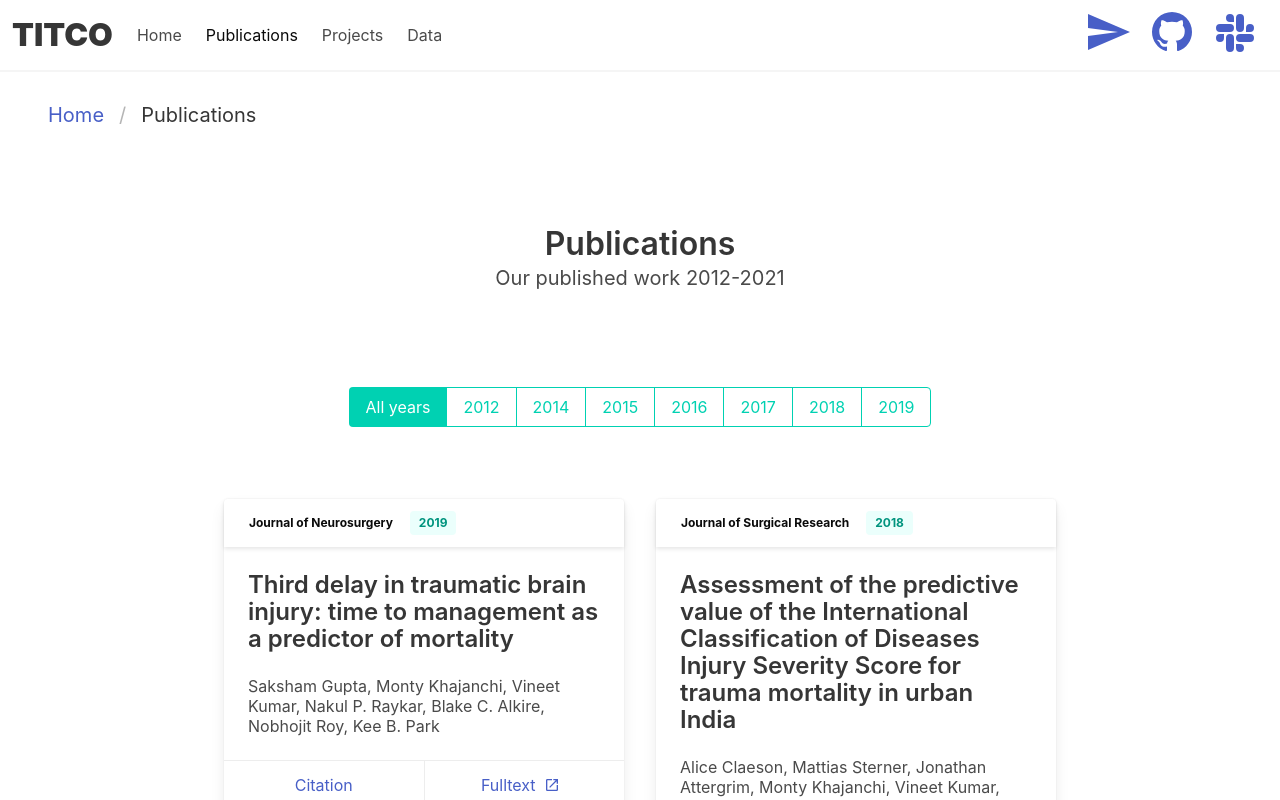
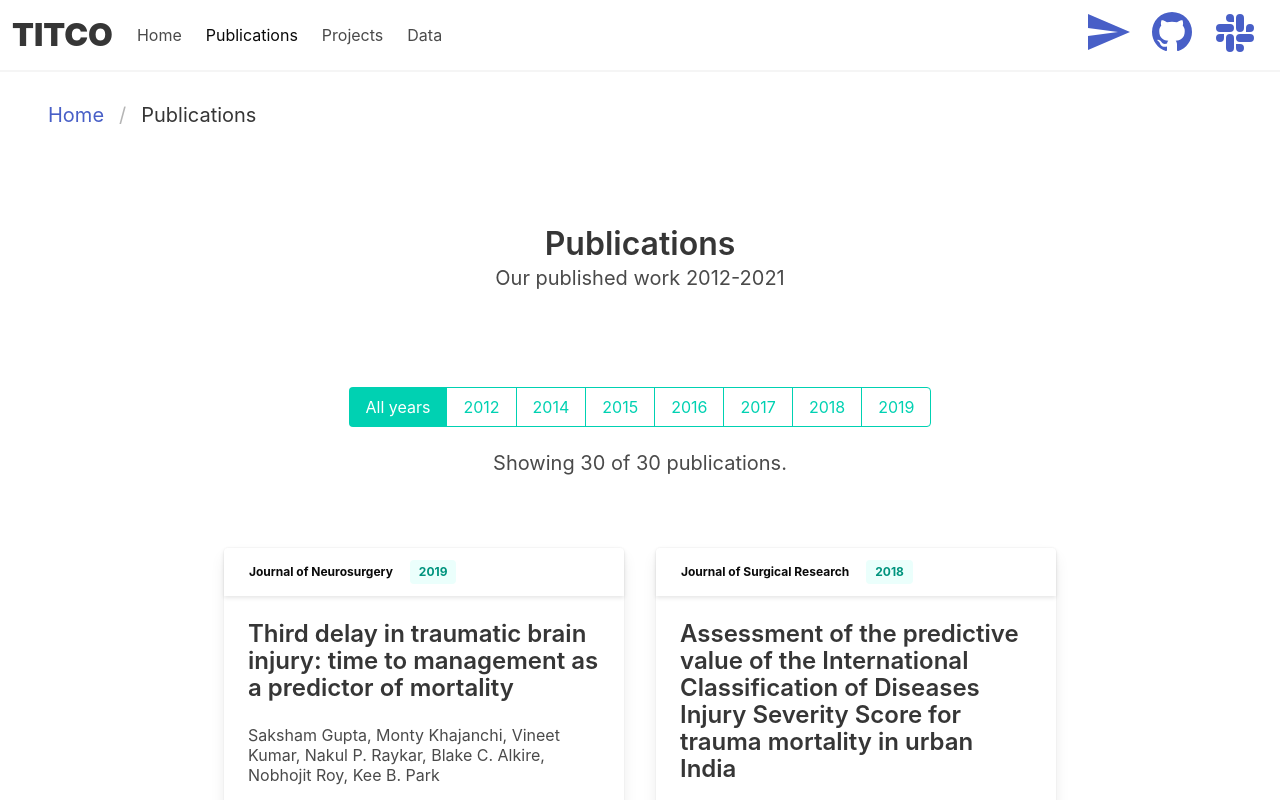
Before and after one commit to martingerdin/titco.org, a Next.js app: page /publications in a window 1280 px wide. Shown: the top 800 px of the page. Built offline with nearby package versions, Linux system fonts and the light colour scheme.

Commit message:
Add publication count

```diff
--- a/pages/publications.tsx
+++ b/pages/publications.tsx
@@ -21,6 +21,8 @@ export default function PublicationsPage() {
   if (selectedYears.length === 0) {
     setSelectedYears(years);
   }
+  const selectedPublications =  sortedPublications
+    .filter(publication => selectedYears.includes(publication.YEAR))
   return (
     <Layout title="Publications" subtitle={`Our published work ${years[years.length - 1]}-${new Date().getUTCFullYear()}`}>
 	<div className="buttons is-centered has-addons">
@@ -53,12 +55,14 @@ export default function PublicationsPage() {
 	      </button>
 	    })}
 	</div>
+	<div className="content has-text-centered">
+	    <p className="subtitle">Showing {selectedPublications.length} of {publications.length} publications.</p>
+	</div>
 	<section className="section">
 	    <FlexStyled>
 		{
 		  // Show only those publications published in years selected by the user
-		  sortedPublications
-		    .filter(publication => selectedYears.includes(publication.YEAR))
+		  selectedPublications
 		    .map((publication, key) => {
 		      const {AUTHOR, TITLE, VOLUME, NUMBER, URL, JOURNAL, YEAR, MONTH, PAGES} = publication;
 		      return (
```
